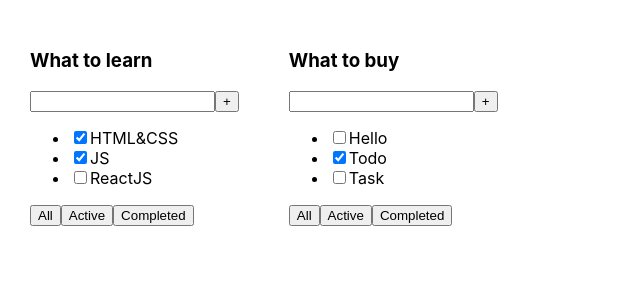
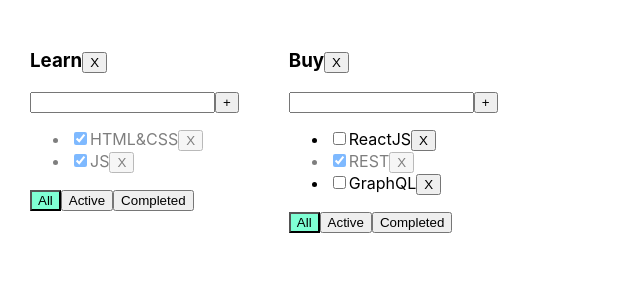
Before and after one commit to paragulgov/todo, a React (Create React App) app: page / in a window 1280 px wide. Shown: the top 300 px of the page, without its empty margins (0-640 px from the left). Built offline with nearby package versions, Linux system fonts and the light colour scheme.

Commit message:
Сделал базовый функционал на локальном стейте

```diff
--- a/package.json
+++ b/package.json
@@ -10,10 +10,12 @@
     "@types/node": "^12.0.0",
     "@types/react": "^17.0.0",
     "@types/react-dom": "^17.0.0",
+    "@types/uuid": "^8.3.0",
     "react": "^17.0.2",
     "react-dom": "^17.0.2",
     "react-scripts": "4.0.3",
     "typescript": "^4.1.2",
+    "uuid": "^8.3.2",
     "web-vitals": "^1.0.1"
   },
   "scripts": {
--- a/src/App.css
+++ b/src/App.css
@@ -6,3 +6,19 @@
 .App > div {
   margin-right: 50px;
 }
+
+.error {
+  border: red 1px solid;
+}
+
+.error-message {
+  color: red;
+}
+
+.active-filter {
+  background-color: aquamarine;
+}
+
+.is-done {
+  opacity: 0.5;
+}
--- a/src/App.tsx
+++ b/src/App.tsx
@@ -1,27 +1,104 @@
-import React from 'react';
-import './App.css';
-import {Todo} from './Todo';
+import React, {useState} from 'react'
+import './App.css'
+import {TasksType, Todo} from './Todo'
+import {v1} from 'uuid'
+
+type TodoType = {
+  id: string
+  title: string
+  filter: FilterValueType
+}
+
+export type FilterValueType = 'all' | 'active' | 'completed'
 
 const App = () => {
 
-  const task1 = [
-    {id: 1, title: "HTML&CSS", isDone: true},
-    {id: 2, title: "JS", isDone: true},
-    {id: 3, title: "ReactJS", isDone: false},
-  ]
+  const todoId1 = v1()
+  const todoId2 = v1()
 
-  const task2 = [
-    {id: 1, title: "Hello", isDone: false},
-    {id: 2, title: "Todo", isDone: true},
-    {id: 3, title: "Task", isDone: false},
-  ]
+  const [todos, setTodos] = useState<Array<TodoType>>([
+    {id: todoId1, title: 'Learn', filter: 'all'},
+    {id: todoId2, title: 'Buy', filter: 'all'},
+  ])
+
+  const [tasks, setTasks] = useState<TasksType>({
+    [todoId1]: [
+      {id: v1(), title: 'HTML&CSS', isDone: true},
+      {id: v1(), title: 'JS', isDone: true},
+    ],
+    [todoId2]: [
+      {id: v1(), title: 'ReactJS', isDone: false},
+      {id: v1(), title: 'REST', isDone: true},
+      {id: v1(), title: 'GraphQL', isDone: false},
+    ]
+  })
+
+  const removeTask = (id: string, todoId: string) => {
+    tasks[todoId] = tasks[todoId].filter(task => task.id !== id)
+    setTasks({...tasks})
+  }
+
+  const addTask = (title: string, todoId: string) => {
+    const newTask = {id: v1(), title: title, isDone: false}
+    tasks[todoId] = [newTask, ...tasks[todoId]]
+    setTasks({...tasks})
+  }
+
+  const changeFilter = (value: FilterValueType, todoId: string) => {
+    const todo = todos.find(todo => todo.id === todoId)
+    if (todo) {
+      todo.filter = value
+      setTodos([...todos])
+    }
+  }
+
+  const changeTaskStatus = (taskId: string, isDone: boolean, todoId: string) => {
+    const changedTask = tasks[todoId].find(task => task.id === taskId)
+    if (changedTask) {
+      changedTask.isDone = isDone
+      setTasks({...tasks})
+    }
+  }
+
+  const removeTodo = (todoId: string) => {
+    let todosAfterRemove = todos.filter(todo => todo.id !== todoId)
+    setTodos(todosAfterRemove)
+
+    delete tasks[todoId]
+    setTasks({...tasks})
+  }
 
   return (
     <div className="App">
-      <Todo title="What to learn" tasks={task1} />
-      <Todo title="What to buy" tasks={task2} />
+      {
+        todos.map(todo => {
+
+          if (todo.filter === 'active') {
+            tasks[todo.id] = tasks[todo.id].filter(task => !task.isDone)
+          }
+
+          if (todo.filter === 'completed') {
+            tasks[todo.id] = tasks[todo.id].filter(task => task.isDone)
+          }
+
+          return (
+            <Todo
+              key={todo.id}
+              id={todo.id}
+              title={todo.title}
+              tasks={tasks[todo.id]}
+              removeTask={removeTask}
+              addTask={addTask}
+              changeFilter={changeFilter}
+              changeTaskStatus={changeTaskStatus}
+              filter={todo.filter}
+              removeTodo={removeTodo}
+            />
+          )
+        })
+      }
     </div>
-  );
+  )
 }
 
-export default App;
+export default App
--- a/src/Todo.tsx
+++ b/src/Todo.tsx
@@ -1,43 +1,119 @@
-import React from 'react';
+import React, {ChangeEvent, KeyboardEvent, useState} from 'react'
+import {FilterValueType} from './App'
 
 type TaskType = {
-  id: number
+  id: string
   title: string
   isDone: boolean
 }
 
+export type TasksType = {
+  [key: string]: Array<TaskType>
+}
+
 type PropsType = {
+  id: string
   title: string
   tasks: Array<TaskType>
+  removeTask: (id: string, todoId: string) => void
+  addTask: (title: string, todoId: string) => void
+  changeFilter: (value: FilterValueType, todoId: string) => void
+  changeTaskStatus: (taskId: string, isDone: boolean, todoId: string) => void
+  filter: FilterValueType
+  removeTodo: (todoId: string) => void
 }
 
 export const Todo = (props: PropsType) => {
+  const [title, setTitle] = useState<string>('')
+  const [error, setError] = useState<string | null>(null)
+
+  const addTask = () => {
+    if (title.trim() !== '') {
+      props.addTask(title, props.id)
+      setTitle('')
+    } else {
+      setError('Title is required')
+    }
+  }
+
+  const onChangeHandler = (e: ChangeEvent<HTMLInputElement>) => {
+    setTitle(e.currentTarget.value)
+  }
+
+  const onKeyPressHandler = (e: KeyboardEvent<HTMLInputElement>) => {
+    setError(null)
+    if (e.charCode === 13) {
+      addTask()
+    }
+  }
+
+  const removeTodo = () => {
+    props.removeTodo(props.id)
+  }
+
+  const allClickHandler = () => props.changeFilter('all', props.id)
+  const activeClickHandler = () => props.changeFilter('active', props.id)
+  const completedClickHandler = () => props.changeFilter('completed', props.id)
+
   return (
     <div>
-      <h3>{props.title}</h3>
+      <h3>{props.title}
+        <button onClick={removeTodo}>X</button>
+      </h3>
       <div>
-        <input />
-        <button>+</button>
+        <input
+          value={title}
+          onChange={onChangeHandler}
+          onKeyPress={onKeyPressHandler}
+          className={error ? 'error' : ''}
+        />
+        <button onClick={addTask}>+</button>
+
+        {error && <div className="error-message">{error}</div>}
       </div>
       <ul>
-        <li>
-          <input type="checkbox" checked={props.tasks[0].isDone} />
-          <span>{props.tasks[0].title}</span>
-        </li>
-        <li>
-          <input type="checkbox" checked={props.tasks[1].isDone} />
-          <span>{props.tasks[1].title}</span>
-        </li>
-        <li>
-          <input type="checkbox" checked={props.tasks[2].isDone} />
-          <span>{props.tasks[2].title}</span>
-        </li>
+        {
+          props.tasks.map(task => {
+            const onClickHandler = () => props.removeTask(task.id, props.id)
+            const onChangeHandler = (e: ChangeEvent<HTMLInputElement>) => {
+              const newIsDoneValue = e.currentTarget.checked
+              props.changeTaskStatus(task.id, newIsDoneValue, props.id)
+            }
+
+            return (
+              <li key={task.id} className={task.isDone ? 'is-done' : ''}>
+                <input
+                  type="checkbox"
+                  checked={task.isDone}
+                  onChange={onChangeHandler}
+                />
+                <span>{task.title}</span>
+                <button onClick={onClickHandler}>X</button>
+              </li>
+            )
+          })
+        }
       </ul>
       <div>
-        <button>All</button>
-        <button>Active</button>
-        <button>Completed</button>
+        <button
+          className={props.filter === 'all' ? 'active-filter' : ''}
+          onClick={allClickHandler}
+        >
+          All
+        </button>
+        <button
+          className={props.filter === 'active' ? 'active-filter' : ''}
+          onClick={activeClickHandler}
+        >
+          Active
+        </button>
+        <button
+          className={props.filter === 'completed' ? 'active-filter' : ''}
+          onClick={completedClickHandler}
+        >
+          Completed
+        </button>
       </div>
     </div>
-  );
-};
+  )
+}
```
Also changed, not shown: src/index.tsx (+7 -7 lines), 1 other file (tests, documents, lock files or other folders).
